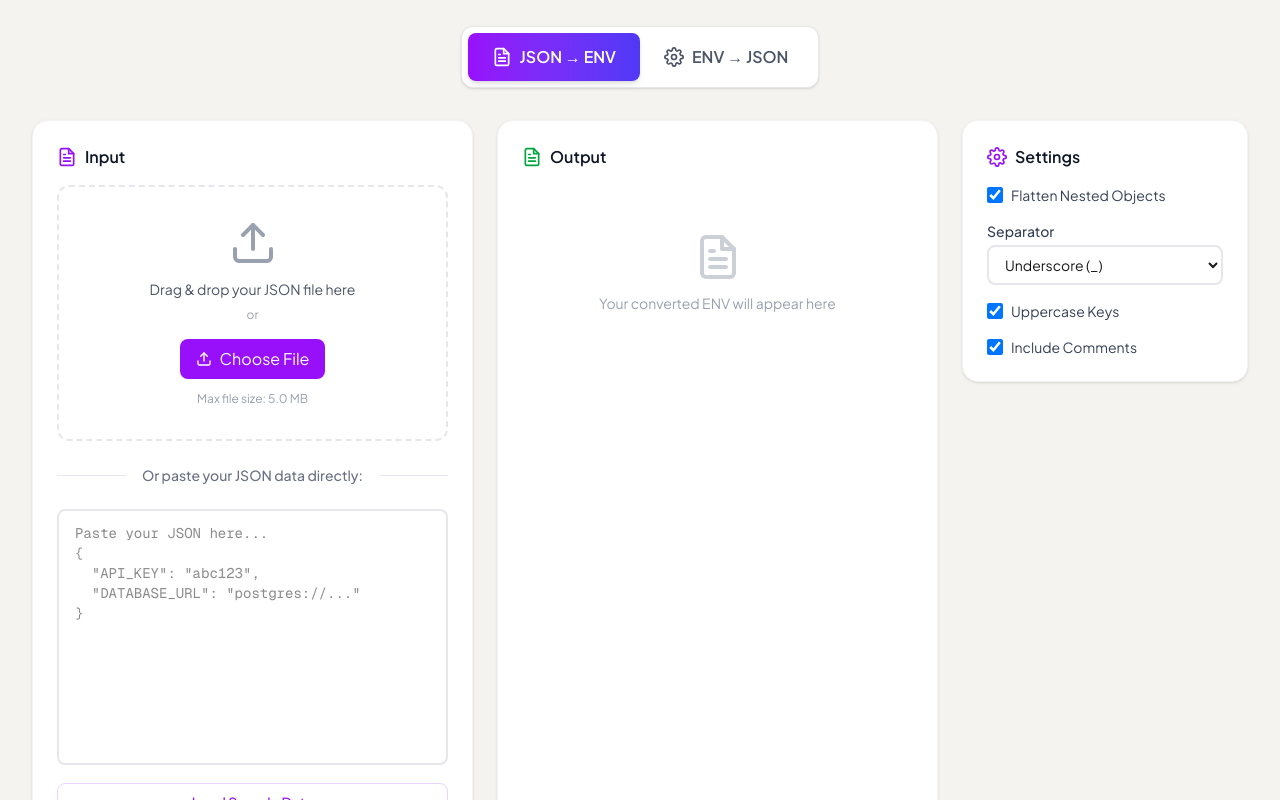
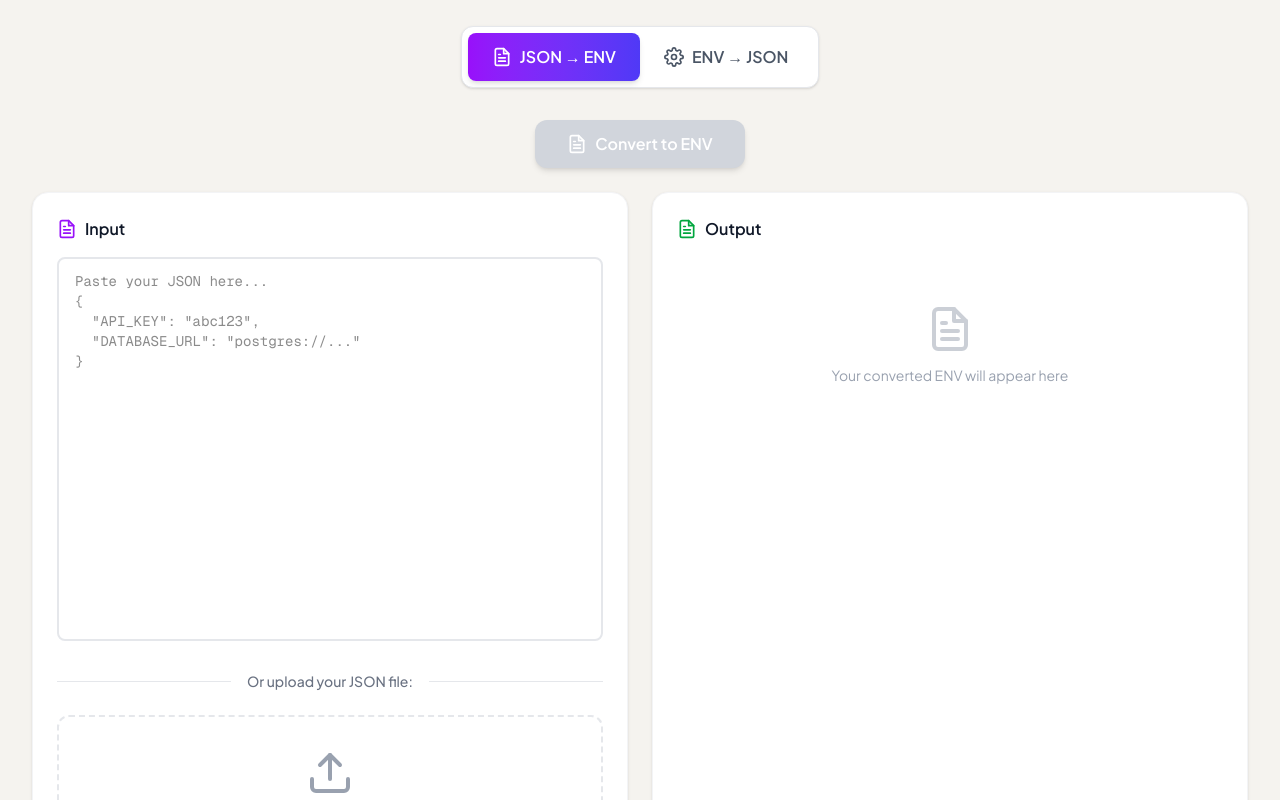
Before and after one commit to muhammadabdumalikov/easygenerate-next, a Next.js app: page /tools/json-to-env in a window 1280 px wide. Shown: the part 280-1080 px from the top of the page. Built offline with nearby package versions, Linux system fonts and the light colour scheme.

Commit message:
update tools

```diff
--- a/src/app/page.tsx
+++ b/src/app/page.tsx
@@ -51,6 +51,17 @@ const popularTools = [
     iconBg: 'bg-indigo-100',
     category: 'Data',
     href: '/tools/json-formatter',
+    enabled: true
+  },
+  {
+    id: 'json-to-env',
+    name: 'JSON to ENV',
+    description: 'Convert JSON config to .env format',
+    icon: Code,
+    iconColor: 'text-purple-600',
+    iconBg: 'bg-purple-100',
+    category: 'Data',
+    href: '/tools/json-to-env',
     enabled: true
   },
   {
--- a/src/app/tools/json-to-env/page.tsx
+++ b/src/app/tools/json-to-env/page.tsx
@@ -352,8 +352,7 @@ API_TIMEOUT=30`);
                                 setConvertedData(null);
                                 setStatus('idle');
                             }}
-              className={`flex items-center gap-2 px-6 py-3 rounded-lg font-semibold transition-all ${
-                conversionMode === 'json-to-env'
+                            className={`flex items-center gap-2 px-6 py-3 rounded-lg font-semibold transition-all ${conversionMode === 'json-to-env'
                                     ? 'bg-gradient-to-r from-purple-600 to-indigo-600 text-white shadow-md'
                                     : 'text-gray-600 hover:text-gray-900'
                                 }`}
@@ -369,8 +368,7 @@ API_TIMEOUT=30`);
                                 setConvertedData(null);
                                 setStatus('idle');
                             }}
-              className={`flex items-center gap-2 px-6 py-3 rounded-lg font-semibold transition-all ${
-                conversionMode === 'env-to-json'
+                            className={`flex items-center gap-2 px-6 py-3 rounded-lg font-semibold transition-all ${conversionMode === 'env-to-json'
                                     ? 'bg-gradient-to-r from-purple-600 to-indigo-600 text-white shadow-md'
                                     : 'text-gray-600 hover:text-gray-900'
                                 }`}
@@ -381,9 +379,33 @@ API_TIMEOUT=30`);
                     </div>
                 </div>
 
-        <div className="grid grid-cols-1 lg:grid-cols-4 gap-6">
-          {/* Left: Input Area (3 columns) */}
-          <div className="lg:col-span-3 space-y-6">
+                <div className="space-y-6">
+                    {/* Convert Button (always visible; disabled when no input) */}
+                    <div className="flex justify-center gap-3">
+                        <button
+                            onClick={handleConvert}
+                            disabled={!uploadedFile && !inputText.trim()}
+                            aria-disabled={!uploadedFile && !inputText.trim()}
+                            className={`px-8 py-3 rounded-xl font-semibold transition-all flex items-center justify-center gap-2 shadow-md ${
+                                !uploadedFile && !inputText.trim()
+                                    ? 'bg-gray-300 text-white cursor-not-allowed'
+                                    : 'bg-gradient-to-r from-purple-600 to-indigo-600 hover:from-purple-700 hover:to-indigo-700 text-white hover:shadow-lg'
+                            }`}
+                        >
+                            <FileText className="w-5 h-5" />
+                            Convert to {conversionMode === 'json-to-env' ? 'ENV' : 'JSON'}
+                        </button>
+                        { (uploadedFile || inputText.trim()) && (
+                            <button
+                                onClick={clearAll}
+                                className="text-gray-600 hover:text-gray-800 px-6 py-3 rounded-xl font-medium transition-colors border-2 border-gray-200 hover:border-gray-300"
+                            >
+                                Clear All
+                            </button>
+                        ) }
+                    </div>
+
+                    {/* Input and Output Area */}
                     <div className="grid grid-cols-2 gap-6">
                         {/* Input Section */}
                         <div className="bg-white rounded-2xl p-6 border border-gray-100 shadow-sm">
@@ -391,6 +413,45 @@ API_TIMEOUT=30`);
                                 <FileText className="w-5 h-5 text-purple-600" />
                                 <h3 className="font-semibold text-gray-900">Input</h3>
                             </div>
+                            {/* Text Input Area */}
+                            {!uploadedFile && (
+                                <>
+                                    <div className="space-y-2">
+                                        <textarea
+                                            value={inputText}
+                                            onChange={(e) => {
+                                                setInputText(e.target.value);
+                                                if (e.target.value.trim()) {
+                                                    setStatus('idle');
+                                                    setConvertedData(null);
+                                                }
+                                            }}
+                                            placeholder={conversionMode === 'json-to-env'
+                                                ? 'Paste your JSON here...\n{\n  "API_KEY": "abc123",\n  "DATABASE_URL": "postgres://..."\n}'
+                                                : 'Paste your ENV content here...\nAPI_KEY=abc123\nDATABASE_URL=postgres://...'
+                                            }
+                                            className="w-full h-96 px-4 py-3 border-2 border-gray-200 rounded-lg focus:outline-none focus:border-purple-500 text-sm font-mono resize-none"
+                                        />
+                                        {inputText && (
+                                            <div className="flex items-center justify-between text-xs text-gray-500">
+                                                <span>{inputText.split('\n').length} lines</span>
+                                                <span>{new Blob([inputText]).size} B</span>
+                                            </div>
+                                        )}
+                                    </div>
+
+                                    <div className="relative my-6">
+                                        <div className="absolute inset-0 flex items-center">
+                                            <div className="w-full border-t border-gray-200"></div>
+                                        </div>
+                                        <div className="relative flex justify-center text-sm">
+                                            <span className="px-4 bg-white text-gray-500 font-medium">
+                                                Or upload your {conversionMode === 'json-to-env' ? 'JSON' : 'ENV'} file:
+                                            </span>
+                                        </div>
+                                    </div>
+                                </>
+                            )}
 
                             {/* File Upload / Drag & Drop */}
                             {!uploadedFile && (
@@ -398,8 +459,7 @@ API_TIMEOUT=30`);
                                     onDragOver={handleDragOver}
                                     onDragLeave={handleDragLeave}
                                     onDrop={handleDrop}
-                    className={`border-2 border-dashed rounded-xl p-8 text-center transition-colors ${
-                      isDragging
+                                    className={`border-2 border-dashed rounded-xl p-8 text-center transition-colors ${isDragging
                                             ? 'border-purple-500 bg-purple-50'
                                             : 'border-gray-200 hover:border-purple-300'
                                         }`}
@@ -449,43 +509,6 @@ API_TIMEOUT=30`);
                                 </div>
                             )}
 
-                {/* Text Input Area */}
-                {!uploadedFile && (
-                  <>
-                    <div className="relative my-6">
-                      <div className="absolute inset-0 flex items-center">
-                        <div className="w-full border-t border-gray-200"></div>
-                      </div>
-                      <div className="relative flex justify-center text-sm">
-                        <span className="px-4 bg-white text-gray-500 font-medium">
-                          Or paste your {conversionMode === 'json-to-env' ? 'JSON' : 'ENV'} data directly:
-                        </span>
-                      </div>
-                    </div>
-
-                    <div className="space-y-2">
-                      <textarea
-                        value={inputText}
-                        onChange={(e) => {
-                          setInputText(e.target.value);
-                          if (e.target.value.trim()) {
-                            setStatus('idle');
-                            setConvertedData(null);
-                          }
-                        }}
-                        placeholder={conversionMode === 'json-to-env'
-                          ? 'Paste your JSON here...\n{\n  "API_KEY": "abc123",\n  "DATABASE_URL": "postgres://..."\n}'
-                          : 'Paste your ENV content here...\nAPI_KEY=abc123\nDATABASE_URL=postgres://...'
-                        }
-                        className="w-full h-64 px-4 py-3 border-2 border-gray-200 rounded-lg focus:outline-none focus:border-purple-500 text-sm font-mono resize-none"
-                      />
-                      {inputText && (
-                        <div className="flex items-center justify-between text-xs text-gray-500">
-                          <span>{inputText.split('\n').length} lines</span>
-                          <span>{new Blob([inputText]).size} B</span>
-                        </div>
-                      )}
-                    </div>
 
                             <button
                                 onClick={loadSampleData}
@@ -493,8 +516,6 @@ API_TIMEOUT=30`);
                             >
                                 Load Sample Data
                             </button>
-                  </>
-                )}
                         </div>
 
                         {/* Output Section */}
@@ -558,10 +579,9 @@ API_TIMEOUT=30`);
                                     {/* Preview */}
                                     <div>
                                         <h4 className="text-sm font-semibold text-gray-700 mb-2">Preview:</h4>
-                      <div className="bg-gray-50 border border-gray-200 rounded-lg p-3 max-h-96 overflow-auto">
+                                        <div className="bg-gray-50 border border-gray-200 rounded-lg p-3 max-h-[65vh] overflow-auto">
                                             <pre className="text-xs font-mono text-gray-800 whitespace-pre-wrap break-words">
-                          {convertedData.content.slice(0, 1000)}
-                          {convertedData.content.length > 1000 && '\n...(truncated)'}
+                                                {convertedData.content}
                                             </pre>
                                         </div>
                                     </div>
@@ -588,39 +608,15 @@ API_TIMEOUT=30`);
                         </div>
                     </div>
 
-            {/* Convert Button */}
-            {((uploadedFile || inputText.trim()) && status !== 'processing') && (
-              <div className="space-y-2">
-                <button
-                  onClick={handleConvert}
-                  className="w-full bg-gradient-to-r from-purple-600 to-indigo-600 hover:from-purple-700 hover:to-indigo-700 text-white px-6 py-3 rounded-xl font-semibold transition-all shadow-md hover:shadow-lg flex items-center justify-center gap-2"
-                >
-                  <FileText className="w-5 h-5" />
-                  Convert to {conversionMode === 'json-to-env' ? 'ENV' : 'JSON'}
-                </button>
-                {(uploadedFile || inputText.trim()) && (
-                  <button
-                    onClick={clearAll}
-                    className="w-full text-gray-600 hover:text-gray-800 px-6 py-2 rounded-lg font-medium transition-colors flex items-center justify-center gap-2 text-sm"
-                  >
-                    Clear All
-                  </button>
-                )}
-              </div>
-            )}
-          </div>
-
-          {/* Right: Settings Panel */}
-          <div className="lg:col-span-1">
-            <div className="bg-white rounded-2xl p-6 border border-gray-100 shadow-sm sticky top-6">
+                    {/* Settings Panel */}
+                    {conversionMode === 'json-to-env' && (
+                        <div className="bg-white rounded-2xl p-6 border border-gray-100 shadow-sm">
                             <div className="flex items-center gap-2 mb-4">
                                 <Settings className="w-5 h-5 text-purple-600" />
                                 <h3 className="font-semibold text-gray-900">Settings</h3>
                             </div>
 
-              <div className="space-y-4">
-                {conversionMode === 'json-to-env' && (
-                  <>
+                            <div className="grid grid-cols-1 md:grid-cols-4 gap-4">
                                 <div>
                                     <label className="flex items-center gap-2 cursor-pointer">
                                         <input
@@ -672,23 +668,9 @@ API_TIMEOUT=30`);
                                         <span className="text-sm text-gray-700">Include Comments</span>
                                     </label>
                                 </div>
-                  </>
-                )}
-
-                {conversionMode === 'env-to-json' && (
-                  <div className="text-sm text-gray-600">
-                    <p className="mb-2">The converter will automatically:</p>
-                    <ul className="list-disc list-inside space-y-1 text-xs">
-                      <li>Skip comment lines</li>
-                      <li>Parse arrays and objects</li>
-                      <li>Remove quotes from values</li>
-                      <li>Format as readable JSON</li>
-                    </ul>
+                            </div>
                         </div>
                     )}
-              </div>
-            </div>
-          </div>
                 </div>
             </div>
 
--- a/src/app/tools/page.tsx
+++ b/src/app/tools/page.tsx
@@ -77,15 +77,6 @@ const toolGroups: ToolGroup[] = [
         enabled: true
       },
       {
-        id: 'html-to-csv',
-        name: 'HTML',
-        to: 'CSV',
-        description: 'Extract data from HTML tables to CSV format',
-        badge: 'New',
-        href: '/tools/csv-to-html?mode=html-to-csv',
-        enabled: true
-      },
-      {
         id: 'csv-to-markdown',
         name: 'CSV',
         to: 'Markdown',
@@ -95,30 +86,12 @@ const toolGroups: ToolGroup[] = [
         enabled: true
       },
       {
-        id: 'markdown-to-csv',
-        name: 'Markdown',
-        to: 'CSV',
-        description: 'Extract data from Markdown tables to CSV format',
-        badge: 'New',
-        href: '/tools/csv-to-markdown?mode=markdown-to-csv',
-        enabled: true
-      },
-      {
         id: 'csv-to-sql',
         name: 'CSV',
         to: 'SQL',
         description: 'Generate SQL INSERT statements for databases',
         badge: 'New',
         href: '/tools/csv-to-sql',
-        enabled: true
-      },
-      {
-        id: 'sql-to-csv',
-        name: 'SQL',
-        to: 'CSV',
-        description: 'Extract data from SQL INSERT statements to CSV format',
-        badge: 'New',
-        href: '/tools/csv-to-sql?mode=sql-to-csv',
         enabled: true
       },
       {
```
Lines whose indentation alone changed are shown as unchanged.
